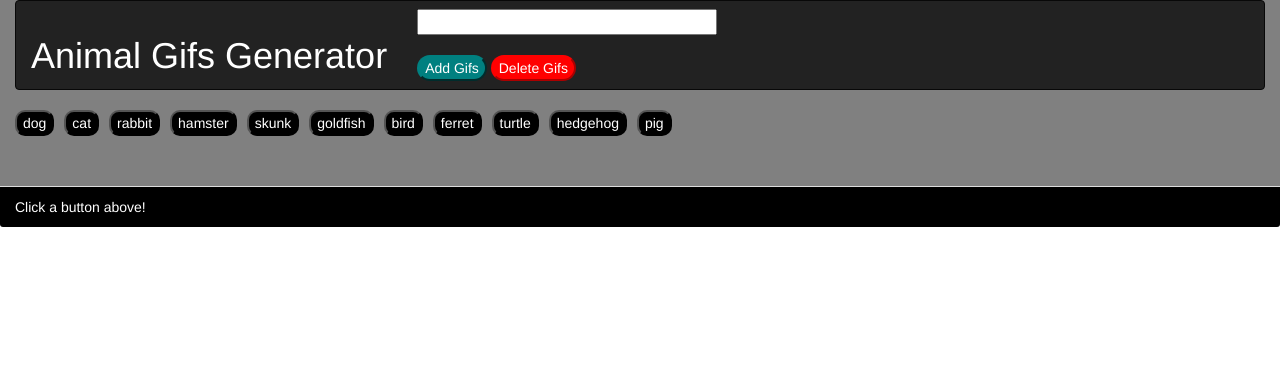
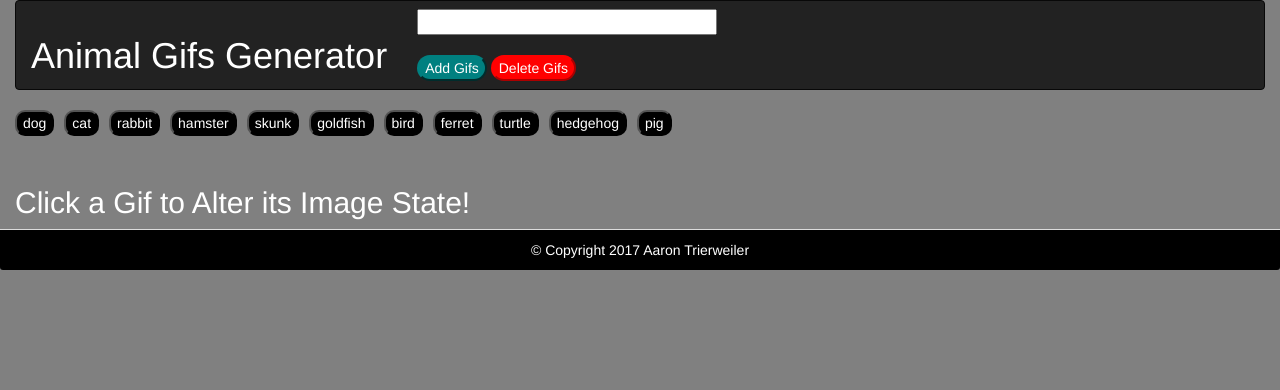
Before and after one commit to ait530/giphyAPI, a PHP site: page / in a window 1280 px wide. Shown: the top 390 px of the page. Run offline with PHP 8.4, Linux system fonts and the light colour scheme; some libraries are stand-ins or nearby versions.

Commit message:
background color change gray

```diff
--- a/assets/style.css
+++ b/assets/style.css
@@ -1,5 +1,7 @@
+
+
 body {
-  background-color: white;
+  background-color: gray;
 }
 
 p {
@@ -60,12 +62,17 @@ p {
 #gifs-appear-here {
   float:left;
   color:white;
+  border-style:black;
 }
 
+#instructions {
+  color:white;
+}
 
 .panel-footer {
   background-color:black;
   color:white;
+  text-align: center;
 }
 
 .container-fluid {
--- a/index.html
+++ b/index.html
@@ -46,9 +46,13 @@
     <!-- Gifs displayed here -->
     <div id="gifs-appear-here"></div>
 
+    <div id="instructions">
+      <h2>Click a Gif to Alter its Image State!</h2>
+    </div>
+
   </div>
 
-  <div class="panel-footer">Click a button above!</div>
+  <div class="panel-footer">&#169; Copyright 2017 Aaron Trierweiler</div>
   <!-- jQuery  -->
   <script
   src="https://code.jquery.com/jquery-3.1.1.min.js"
```
